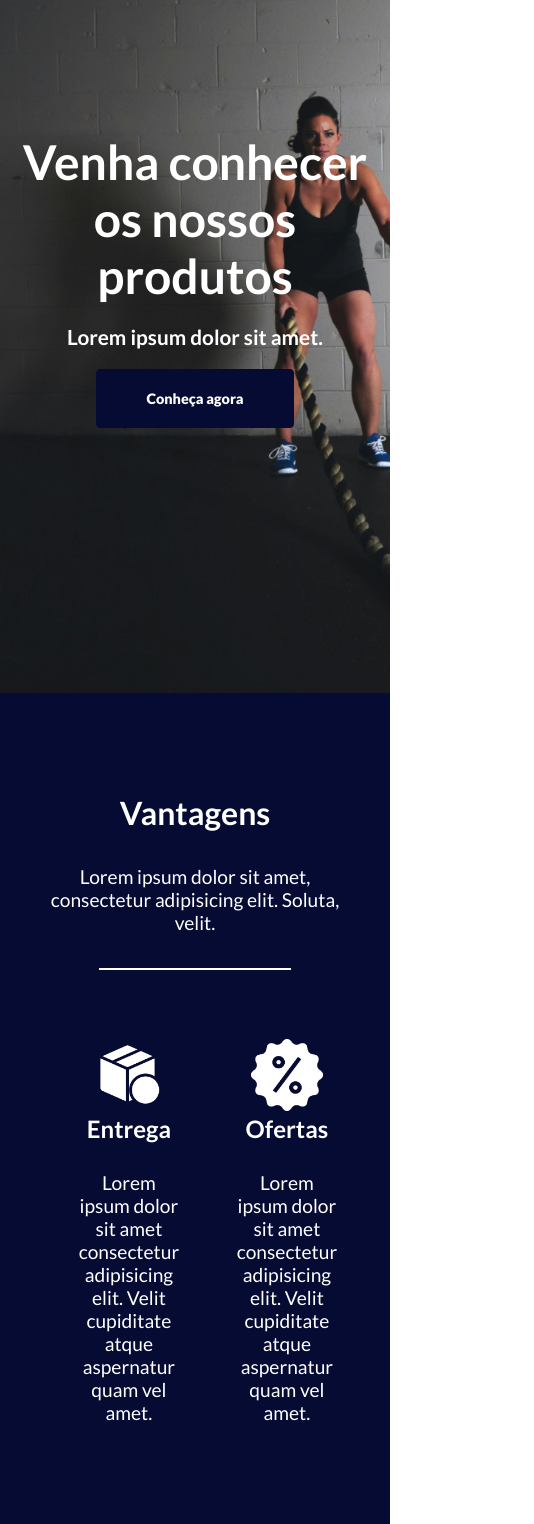
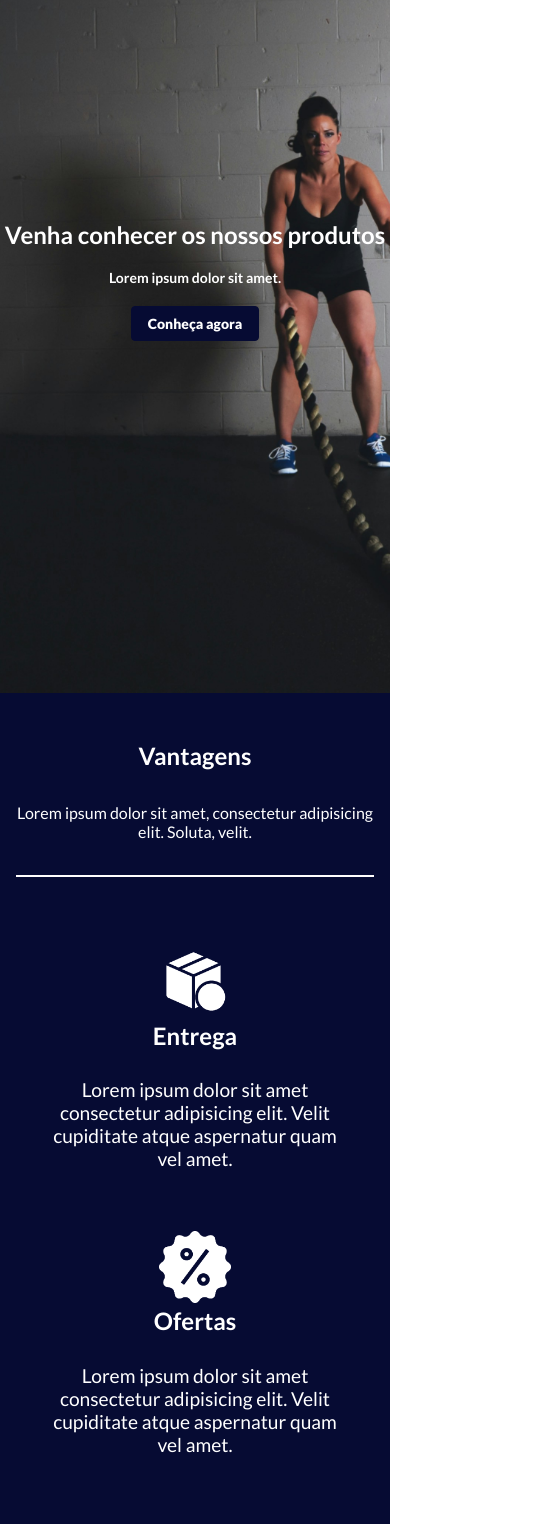
Before and after one commit to aarthurbf/front_end_cp04, a React (Vite) app: page / in a window 390 px wide. Shown: the part 301-1825 px from the top of the page, 534 px wide, since content can reach past the window. Built offline with nearby package versions, Linux system fonts and the light colour scheme.

Commit message:
Add: Home Responsive

```diff
--- a/src/css/Home.css
+++ b/src/css/Home.css
@@ -1,3 +1,4 @@
+/* Banner */
 .banner {
     background: url(../assets/scott-webb-U5kQvbQWoG0-unsplash.jpg);
     background-size: cover;
@@ -38,6 +39,7 @@
     color: var(--color2);
 }
 
+/* Vantagens */
 .informacoes {
     background: var(--color2);
     color: var(--color1);
@@ -93,6 +95,7 @@
     width: 4.5rem;
 }
 
+/* Avaliação */
 .testimonials {
     padding: 2.5rem 0;
     background: var(--color1);
@@ -178,6 +181,71 @@
     }
 }
 
+@media screen and (max-width: 768px) {
+    .banner h2 {
+        font-size: 2rem;
+    }
+
+    .banner h3 {
+        font-size: 1rem;
+    }
+
+    .banner .btn {
+        padding: 0.5rem 1rem;
+    }
+
+    .informacoes {
+        padding: 3rem 1rem;
+    }
+
+    .informacoes .item {
+        flex-direction: column;
+        align-items: center;
+    }
+
+    .informacoes .item li {
+        margin-bottom: 2rem;
+    }
+
+    .informacoes hr{
+        width: 100%;
+    }
+
+    .col {
+        flex: 100%;
+        max-width: 100%;
+    }
+}
+
+@media screen and (max-width: 480px) {
+    .banner h2 {
+        font-size: 1.5rem;
+    }
+
+    .banner h3 {
+        font-size: 0.875rem;
+    }
+
+    .banner .btn {
+        font-size: 0.875rem;
+        padding: 0.5rem 1rem;
+    }
+
+    .informacoes h3 {
+        font-size: 1.5rem;
+    }
+
+    .informacoes p {
+        font-size: 1rem;
+    }
+
+    .informacoes .item {
+        flex-direction: column;
+    }
+}
+
+
+
 @media screen and (max-width:600px) {
     .col {
         flex: 100%;
```
